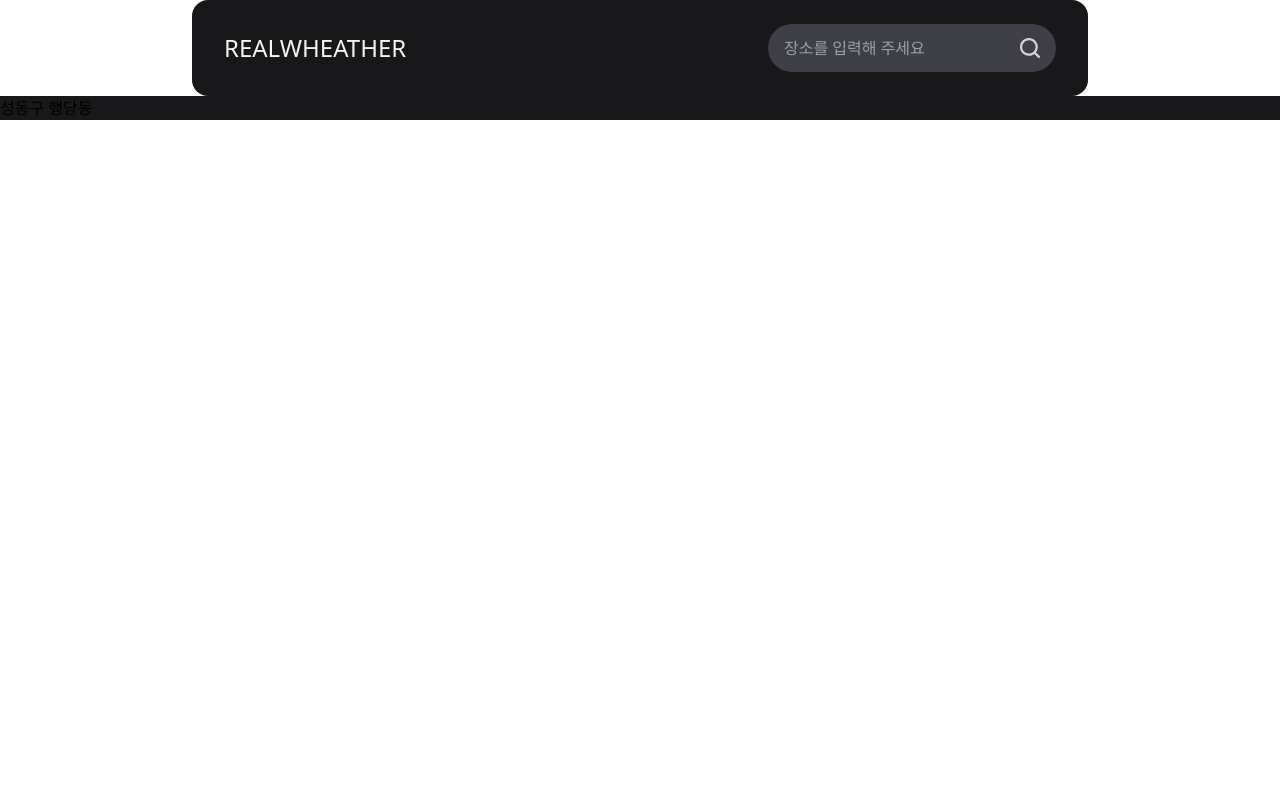
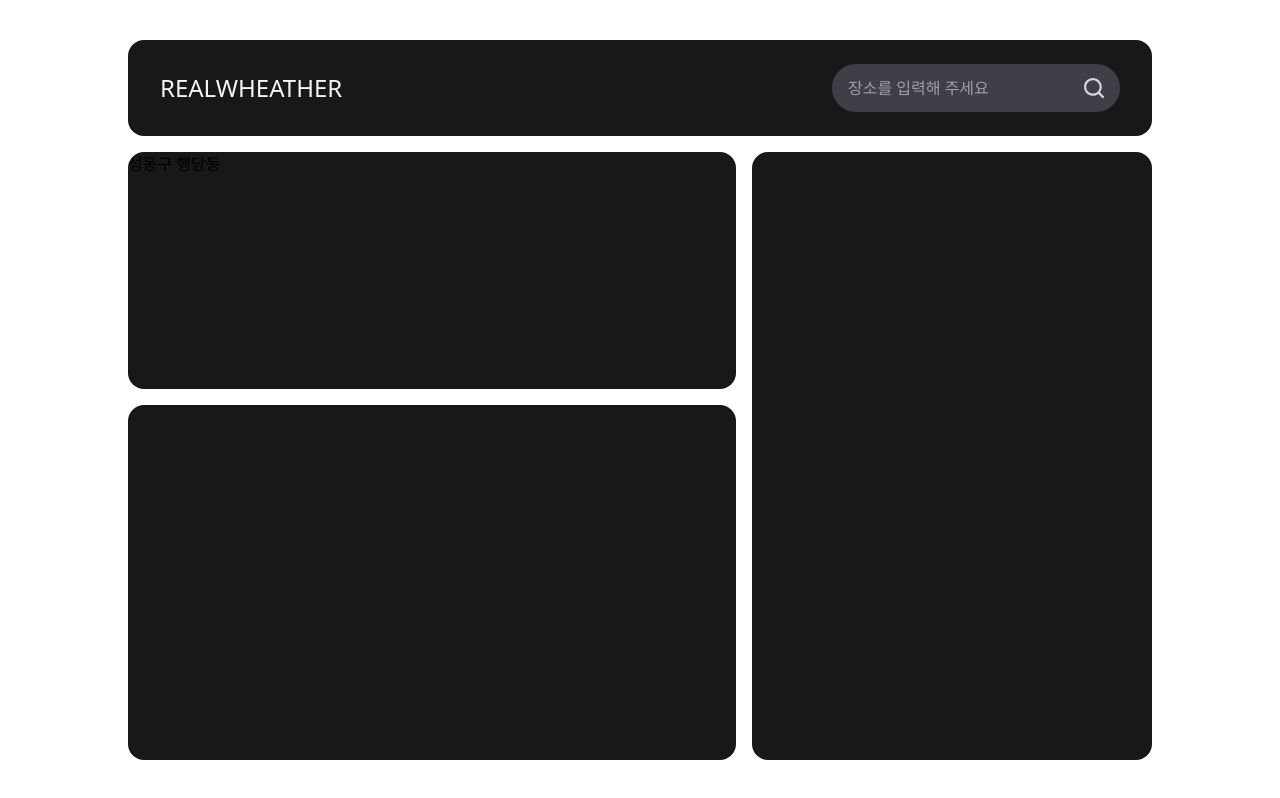
Before and after one commit to seok-pyo/REALWEATHER, a React (Vite) app: page / in a window 1280 px wide. Built offline with nearby package versions, Linux system fonts and the light colour scheme.

Commit message:
feat: 대시보드 위젯 그리드 레이아웃 적용

```diff
--- a/src/app/App.tsx
+++ b/src/app/App.tsx
@@ -6,7 +6,9 @@ const queryClient = new QueryClient();
 function App() {
   return (
     <QueryClientProvider client={queryClient}>
-      <MainPage />
+      <div className="flex items-center justify-center min-h-screen">
+        <MainPage />
+      </div>
     </QueryClientProvider>
   );
 }
--- a/src/entities/weather/ui/WeatherBoard.tsx
+++ b/src/entities/weather/ui/WeatherBoard.tsx
@@ -14,7 +14,7 @@ export function WeatherBoard({ data, location }: Props) {
   }`;
 
   return (
-    <div className="bg-zinc-900">
+    <div>
       <h1>{cityName}</h1>
       <div className="flex"></div>
     </div>
--- a/src/pages/main/ui/MainPage.tsx
+++ b/src/pages/main/ui/MainPage.tsx
@@ -1,12 +1,21 @@
-import { CurrentBoard, Header } from "@/widgets";
+import { CurrentBoard, Header, TimeTable } from "@/widgets";
 import { FavoriteList } from "@/widgets";
 
 export function MainPage() {
   return (
-    <>
-      <Header />
-      <FavoriteList />
-      <CurrentBoard />
-    </>
+    <div className="grid grid-cols-1 gap-4 grid-rows-[auto_2fr_3fr] min-h-screen w-full md:grid-cols-5 md:w-[80vw] md:min-h-0 md:h-[90vh] md:mx-auto">
+      <div className="md:col-span-5 w-full">
+        <Header />
+      </div>
+      <div className="md:col-span-3 bg-zinc-900 md:rounded-2xl">
+        <CurrentBoard />
+      </div>
+      <div className="md:col-span-3 bg-zinc-900 md:rounded-2xl">
+        <TimeTable />
+      </div>
+      <div className="hidden md:block md:row-span-2 md:col-span-2 md:row-start-2 md:col-start-4 bg-zinc-900 md:rounded-2xl">
+        <FavoriteList />
+      </div>
+    </div>
   );
 }
--- a/src/widgets/header/Header.tsx
+++ b/src/widgets/header/Header.tsx
@@ -3,7 +3,7 @@ import { Logo } from "@/shared/ui";
 
 export function Header() {
   return (
-    <header className="w-full mx-auto h-24 bg-zinc-900 flex items-center justify-between p-8 md:w-[70%] md:rounded-2xl">
+    <header className="mx-auto h-24 bg-zinc-900 flex items-center justify-between p-8 md:rounded-2xl">
       <Logo />
       <Search />
     </header>
```
